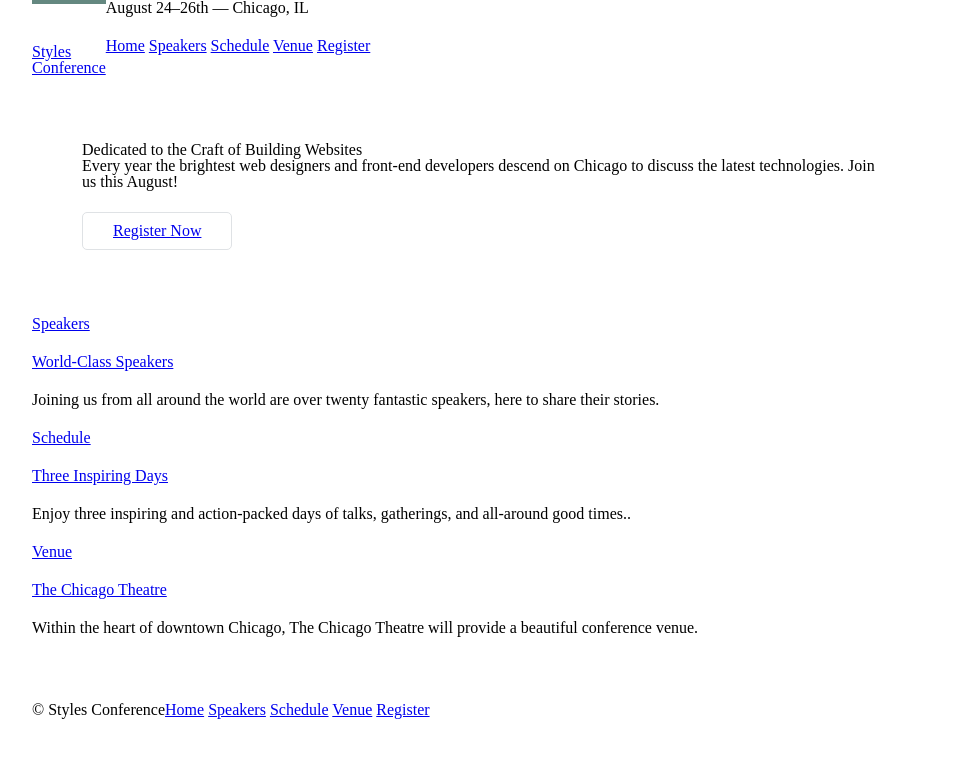
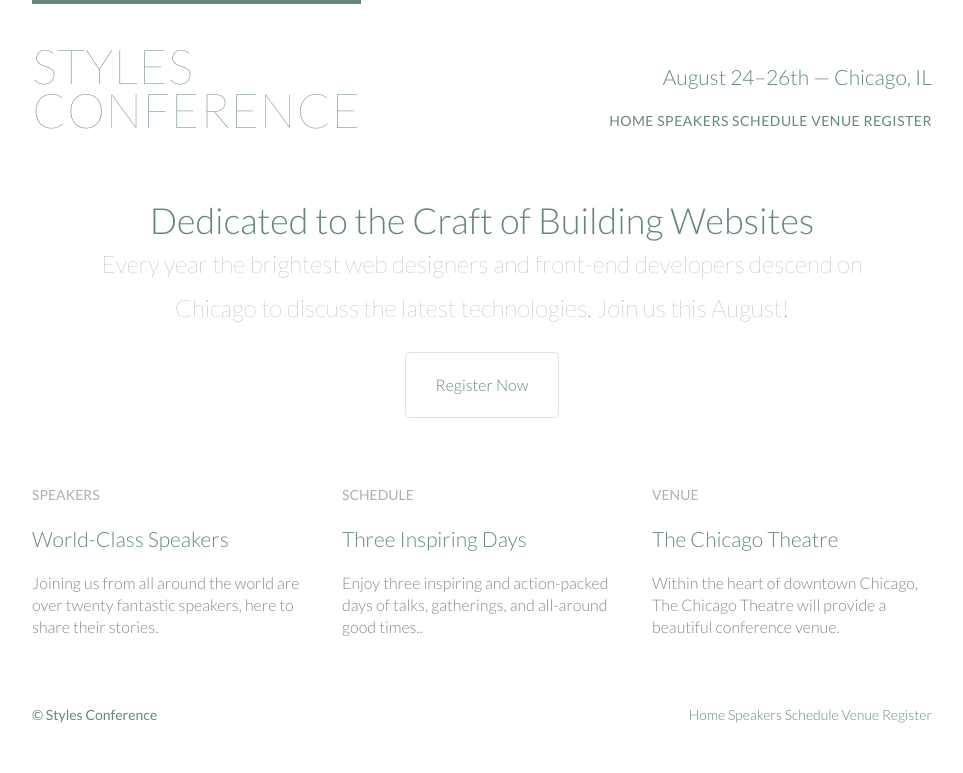
Before and after one commit to pbreese42/styles-conference, a plain HTML site: page index.html in a window 1280 px wide. Shown: the whole page, without its empty margins (158-1121 px from the left). Drawn offline with Linux system fonts and the light colour scheme.

Commit message:
Added font styling

```diff
--- a/assets/stylesheets/main.css
+++ b/assets/stylesheets/main.css
@@ -48,6 +48,77 @@ table {
 
 /*
   ==================================================
+  Custom styles
+  ==================================================
+*/
+
+body {
+  color: #888;
+  font: 300 16px/22px "Lato", "Open Sans", "Helvetica Neue", Helvetica, Arial, sans-serif;
+}
+
+h1, h2, h3, h4 {
+  color: #648880;
+}
+
+h1 {
+  font-size: 36px;
+  line-height: 44px;
+}
+
+h2 {
+  font-size: 24px;
+  line-height: 44px;
+}
+
+h3 {
+  font-size: 21px;
+}
+
+h4 {
+  font-size: 18px;
+}
+
+h5 {
+  color: #a9b2b9;
+  font-size: 14px;
+  font-weight: 400;
+  text-transform: uppercase;
+}
+
+strong {
+  font-weight: 400;
+}
+
+cite, em {
+  font-style: italic;
+}
+
+/*
+  ========================================
+  Links
+  ========================================
+*/
+
+a:hover {
+  color: #a9b2b9;
+}
+
+a {
+  color: #648880;
+  text-decoration: none;
+}
+
+p a {
+  border-bottom: 1px solid #dfe2e5;
+}
+
+.teaser a:hover h3 {
+  color: #a9b2b9;
+}
+
+/*
+  ==================================================
   Grid
   ==================================================
 */
@@ -60,11 +131,36 @@ table {
           box-sizing: border-box;
 }
 
+.container,
+.grid {
+  margin: 0 auto;
+  width: 960px;
+}
+
 .container {
-  margin: 0 auto;
   padding-left: 30px;
   padding-right: 30px;
-  width: 960px;
+}
+
+.col-1-3 {
+  width: 33.33%;
+}
+
+.col-2-3 {
+  width: 66.66%;
+}
+
+.col-1-3,
+.col-2-3 {
+  display: inline-block;
+  vertical-align: top;
+}
+
+.grid,
+.col-1-3,
+.col-2-3 {
+  padding-left: 15px;
+  padding-right: 15px;
 }
 
 /*
@@ -100,7 +196,7 @@ h1, h3, h4, h5, p {
 
 /*
   ==================================================
-  Typography
+  Buttons
   ==================================================
 */
 
@@ -122,7 +218,18 @@ h1, h3, h4, h5, p {
 */
 
 .hero {
+  line-height: 44px;
   padding: 22px 80px 66px 80px;
+  text-align: center;
+}
+
+.hero h2 {
+  font-size: 36px;
+}
+
+.hero p {
+  font-size: 24px;
+  font-weight: 100;
 }
 
 /*
@@ -135,6 +242,23 @@ h1, h3, h4, h5, p {
   border-top: 4px solid #648880;
   padding: 40px 0 22px 0;
   float: left;
+  font-size: 48px;
+  font-weight: 100;
+  letter-spacing: .5px;
+  text-transform: uppercase;
+  line-height: 44px;
+}
+
+.tagline {
+  margin: 66px 0 22px 0;
+  text-align: right;
+}
+
+.primary-nav {
+  font-size: 14px;
+  font-weight: 400;
+  letter-spacing: .5px;
+  text-transform: uppercase;
 }
 
 /*
@@ -145,9 +269,22 @@ h1, h3, h4, h5, p {
 
 .primary-footer small {
   float: left;
+  font-weight: 400;
 }
 
 .primary-footer {
+  color: #648880;
+  font-size: 14px;
   padding-bottom: 44px;
   padding-top: 44px;
 }
+
+/*
+  ========================================
+  Navigation
+  ========================================
+*/
+
+.nav {
+  text-align: right;
+}
--- a/index.html
+++ b/index.html
@@ -5,6 +5,7 @@
     <meta charset="utf-8">
     <title>Styles Conference</title>
     <link rel="stylesheet" href="assets\stylesheets\main.css">
+    <link rel="stylesheet" href="https://fonts.googleapis.com/css?family=Lato:100,300,400">
   </head>
 
   <body>
@@ -15,9 +16,9 @@
         <a href="index.html">Styles <br> Conference</a>
       </h1>
 
-      <h3>August 24&ndash;26th &mdash; Chicago, IL</h3>
+      <h3 class="tagline">August 24&ndash;26th &mdash; Chicago, IL</h3>
 
-      <nav>
+      <nav class="nav primary-nav">
         <a href="index.html">Home</a>
         <a href="speakers.html">Speakers</a>
         <a href="schedule.html">Schedule</a>
@@ -33,25 +34,28 @@
       <a class="btn btn-alt" href="register.html">Register Now</a>
     </section>
 
-    <section>
+    <section class="grid">
 
-      <section class="container">
+      <!-- Speakers -->
+      <section class="teaser col-1-3">
         <a href="speakers.html">
           <h5>Speakers</h5>
           <h3>World-Class Speakers</h3>
         </a>
         <p>Joining us from all around the world are over twenty fantastic speakers, here to share their stories.</p>
-      </section>
+      </section><!--
 
-      <section class="container">
+      Schedule
+      --><section class="teaser col-1-3">
         <a href="schedule.html">
           <h5>Schedule</h5>
           <h3>Three Inspiring Days</h3>
         </a>
         <p>Enjoy three inspiring and action-packed days of talks, gatherings, and all-around good times..</p>
-      </section>
+      </section><!--
 
-      <section class="container">
+      Venue
+      --><section class="teaser col-1-3">
         <a href="venue.html">
           <h5>Venue</h5>
           <h3>The Chicago Theatre</h3>
@@ -65,7 +69,7 @@
 
     <small>&copy; Styles Conference</small>
 
-      <nav>
+      <nav class="nav">
         <a href="index.html">Home</a>
         <a href="speakers.html">Speakers</a>
         <a href="schedule.html">Schedule</a>
```
Also changed, not shown: register.html (+4 -3 lines), schedule.html (+4 -3 lines), speakers.html (+4 -3 lines), venue.html (+4 -3 lines).
